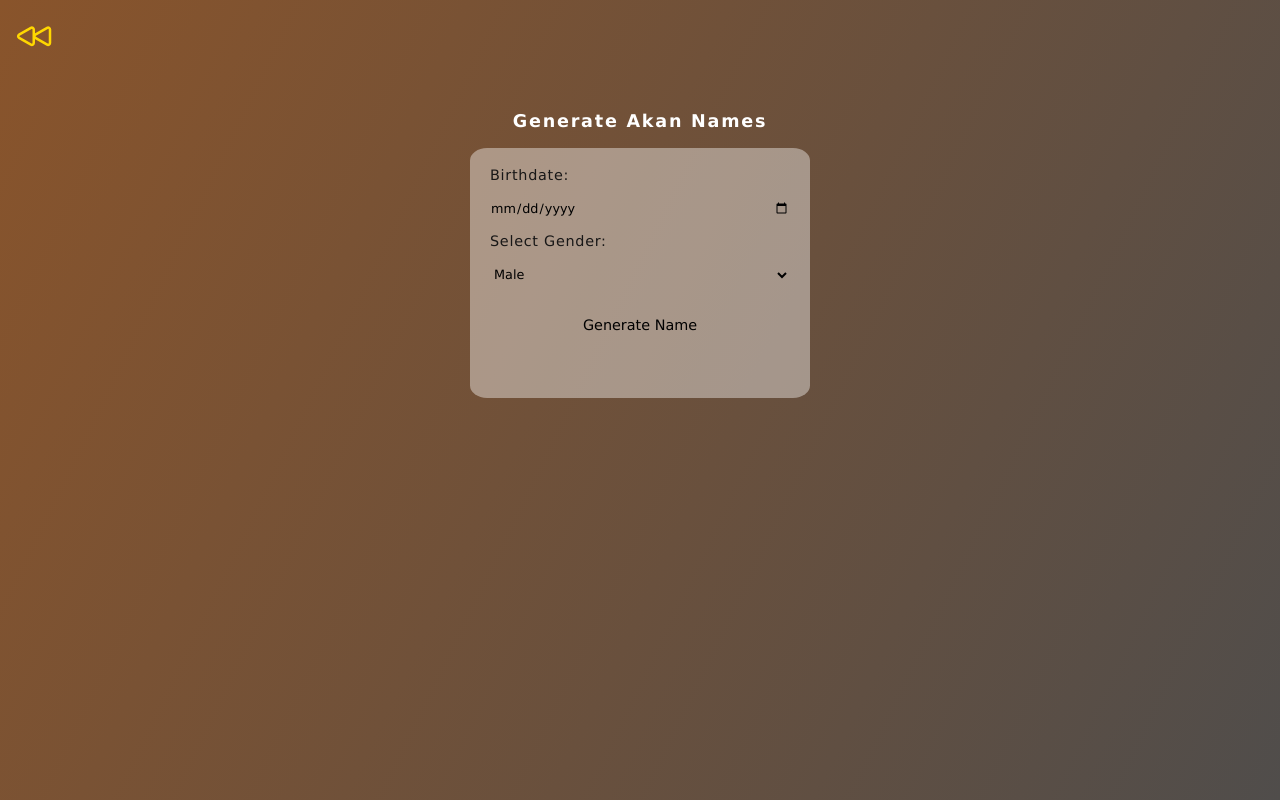
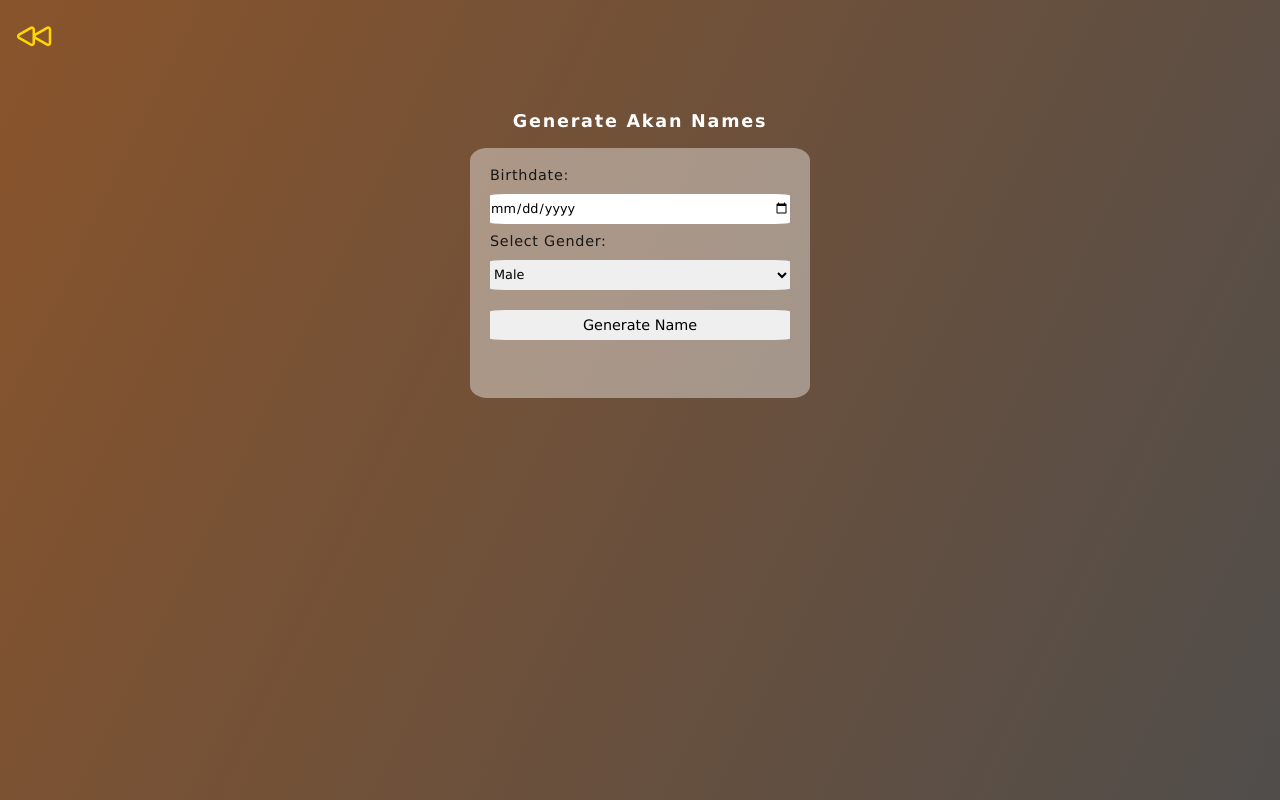
Before and after one commit to Kennjenga/akan_name, a plain HTML site: page akan.html in a window 1280 px wide. Drawn offline with Linux system fonts and the light colour scheme.

Commit message:
Update style.css

```diff
--- a/style.css
+++ b/style.css
@@ -138,7 +138,6 @@ input, button, select, option {
   margin: 10px;
   border-radius: 5%;
   color: black;
-  background-color: rgba(222, 222, 222, 0);
   transition: all 0.3s ease-in-out;
   font-size: 0.8rem;
 }
```
